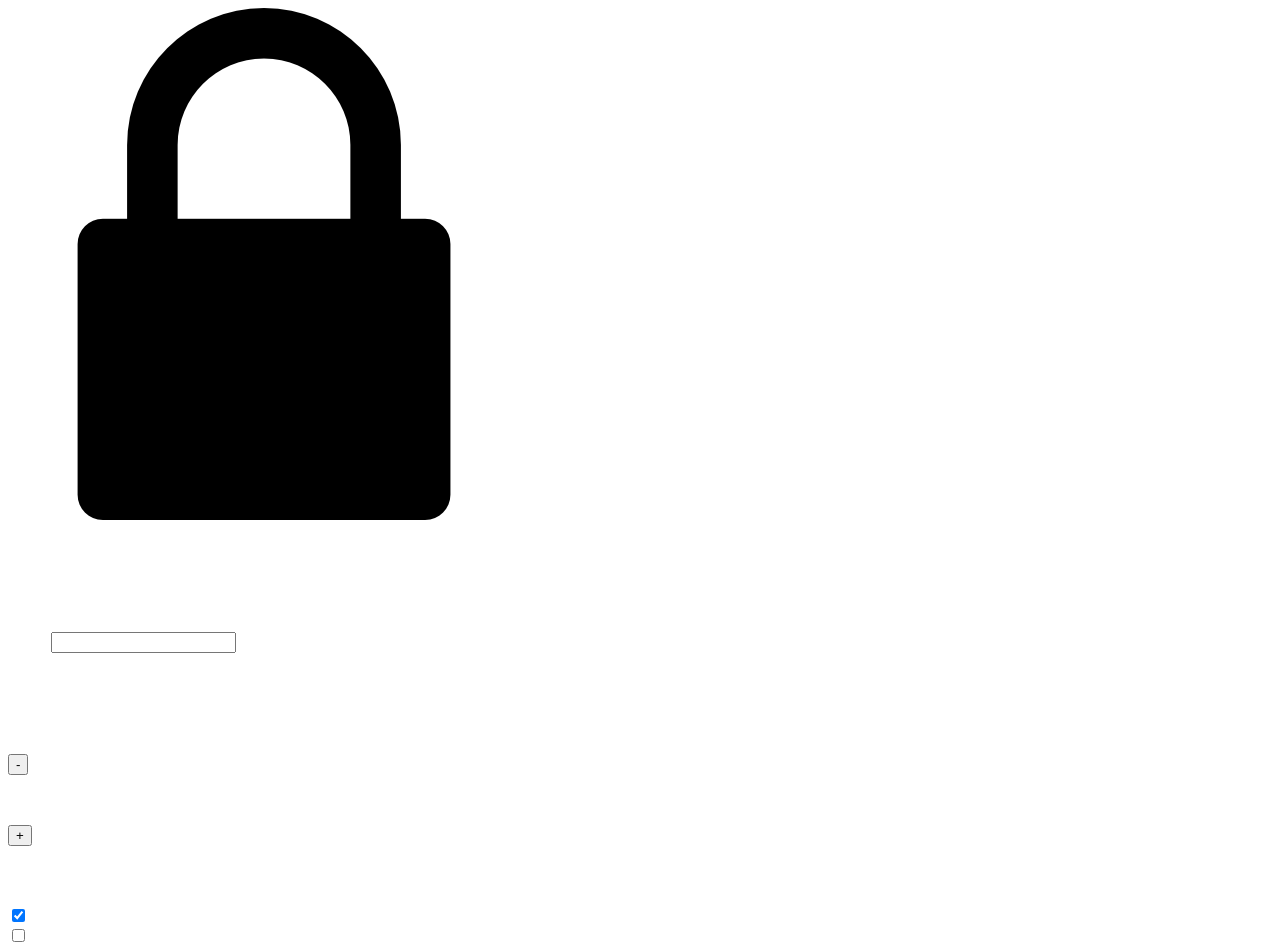
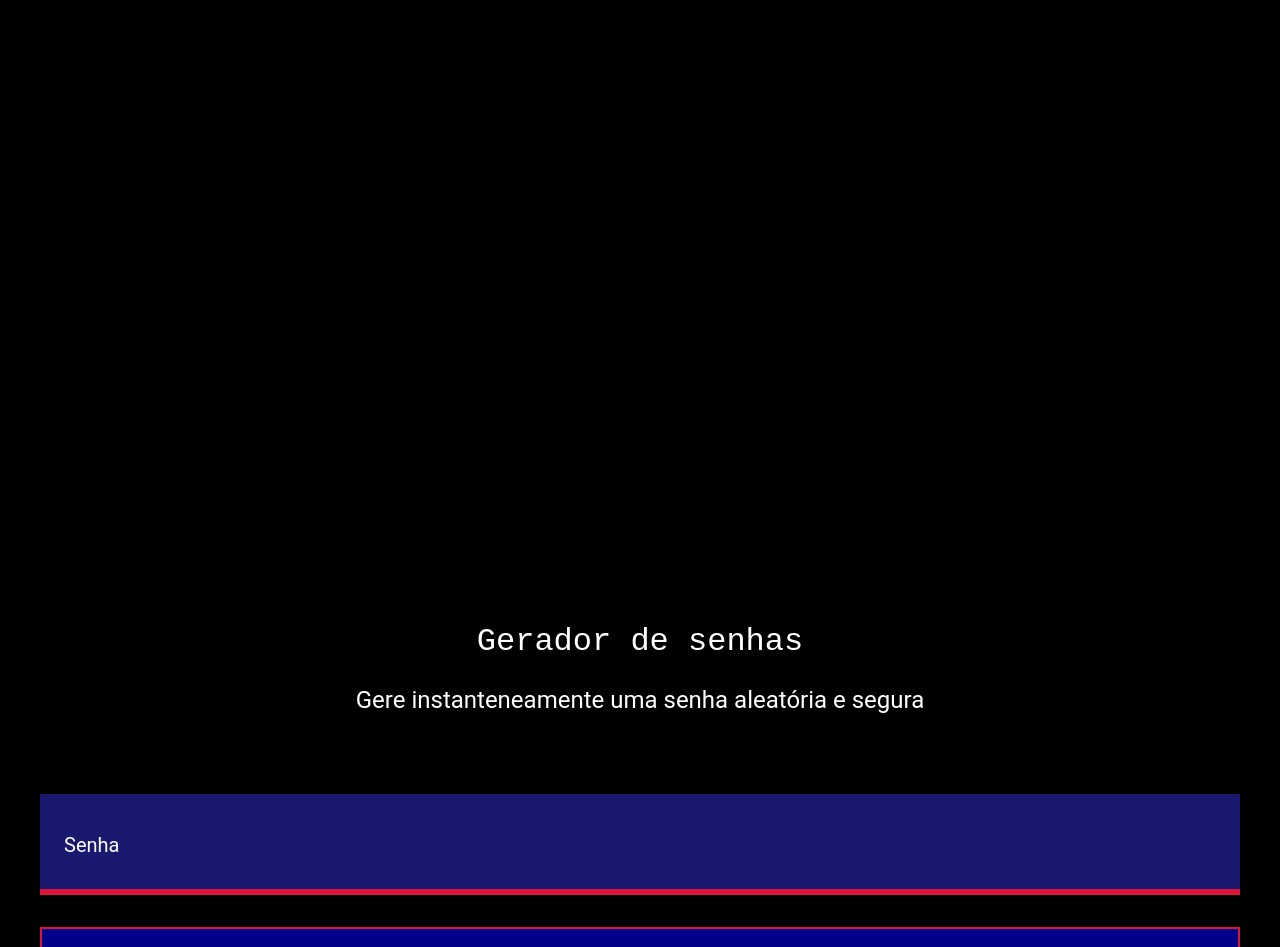
Before and after one commit to Nanico0/isso-ae, a plain HTML site: page codigo/index.html in a window 1280 px wide. Shown: the top 947 px of the page. Drawn offline with Linux system fonts and the light colour scheme; a web font is replaced by a local one.

Commit message:
Add files via upload

```diff
--- a/codigo/style.css
+++ b/codigo/style.css
@@ -6,8 +6,8 @@
         --fundo-senha: midnightblue;
         --fundo-texto: darkblue;
         --borda: crimson;
-        --reboto: 'Roboto', sans-serif;
-        --reboto-
+        --roboto: 'Roboto', sans-serif;
+        --roboto-mono: 'Roboto Mono', monospace;
     }
 
     *{
@@ -15,6 +15,108 @@
     }
 
     body{
-        color:var(--branco)
+        color: var(--branco);
+        background-color: var(--cor-de-fundo);
+        font-family: var(--roboto);
+    }
 
+    .titulo-principal{
+        font-family: var(--roboto-mono);
+        font-size: 32px;
     }
+
+    .titulo-secundario{
+        font-size: 24px;
+    }
+
+    .conteudo-titulo{
+        text-align: center;
+        margin-top: 80px;
+    }
+
+    .conteudo-senha{
+        margin-top: 80px;
+        background: var(--fundo-senha);
+        padding: 24px;
+        border-bottom: 6px solid var(--borda);
+    }
+
+    #campo-senha{
+        background-color: var(--fundo-senha);
+        border: none;
+        color: var(--branco);
+        font-family: var(--roboto-mono);
+        font-size: 40px;
+        width: 70%;
+    }
+
+    #campo-senha:focus{
+        outline: none;
+    }
+
+    .conteudo{
+        max-width: 1200px;
+        margin: 0 auto;
+    }
+
+    .parametro{
+        background-color: var(--fundo-texto);
+        border: 2px solid var(--borda);
+        margin-top: 32px;
+        padding: 24px;
+    }
+
+    .parametro-titulo{
+        font-family: var(--roboto-mono);
+        font-size: 28px;
+    }
+
+    .parametro-senha_titulo{
+        font-size: 24px;
+    }
+
+    .parametro-coluna_senha{
+        display: flex;
+        flex-direction: column;
+        justify-content: center;
+    }
+    .parametro-senha{
+        width: 50%;
+        margin: 0 auto;
+    }
+
+    .parametro-senha-botoes{
+        display: flex;
+        justify-content: center;
+    }
+
+    .parametro-senha_botao{
+        background-color: var(--fundo-texto);
+        color: var(--branco);
+        border: 2px solid var(--borda);
+        padding: 24px;
+        font-size: 24px;
+        cursor: pointer;
+    }
+    .parametro-senha_texto{
+        padding: 24px;
+        border-top: 2px solid var(--borda);
+        border-bottom: 2px solid var(--borda);
+        margin: 0;
+        font-size: 24px;
+    }
+
+    label{
+        font-size: 20px;
+    }
+
+    .checkbox{
+        width: 20px;
+        height: 20px;
+        cursor: pointer;
+    }
+
+    .barra{
+        background-color: var(--fundo-senha);
+        height: 30px;
+    }
```
